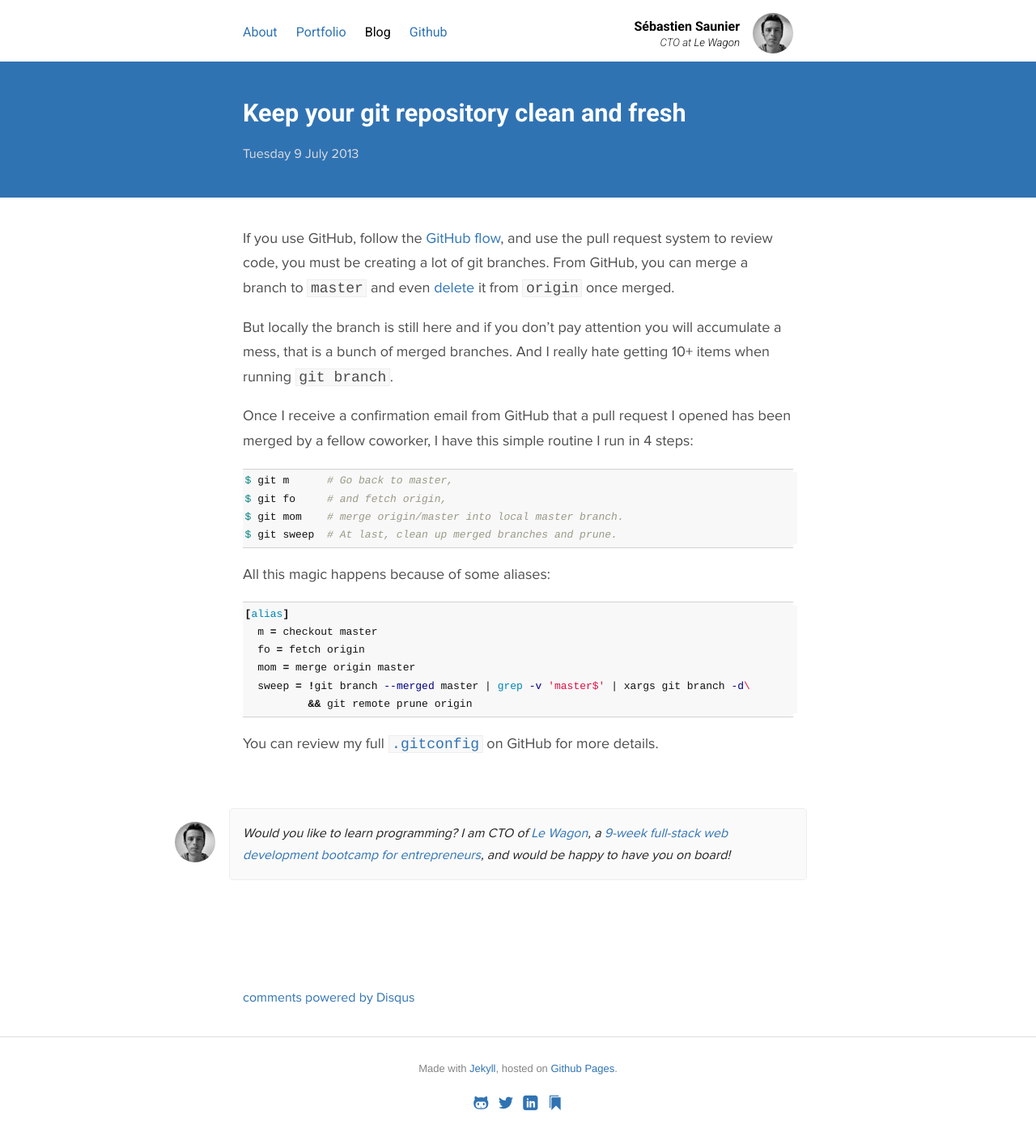
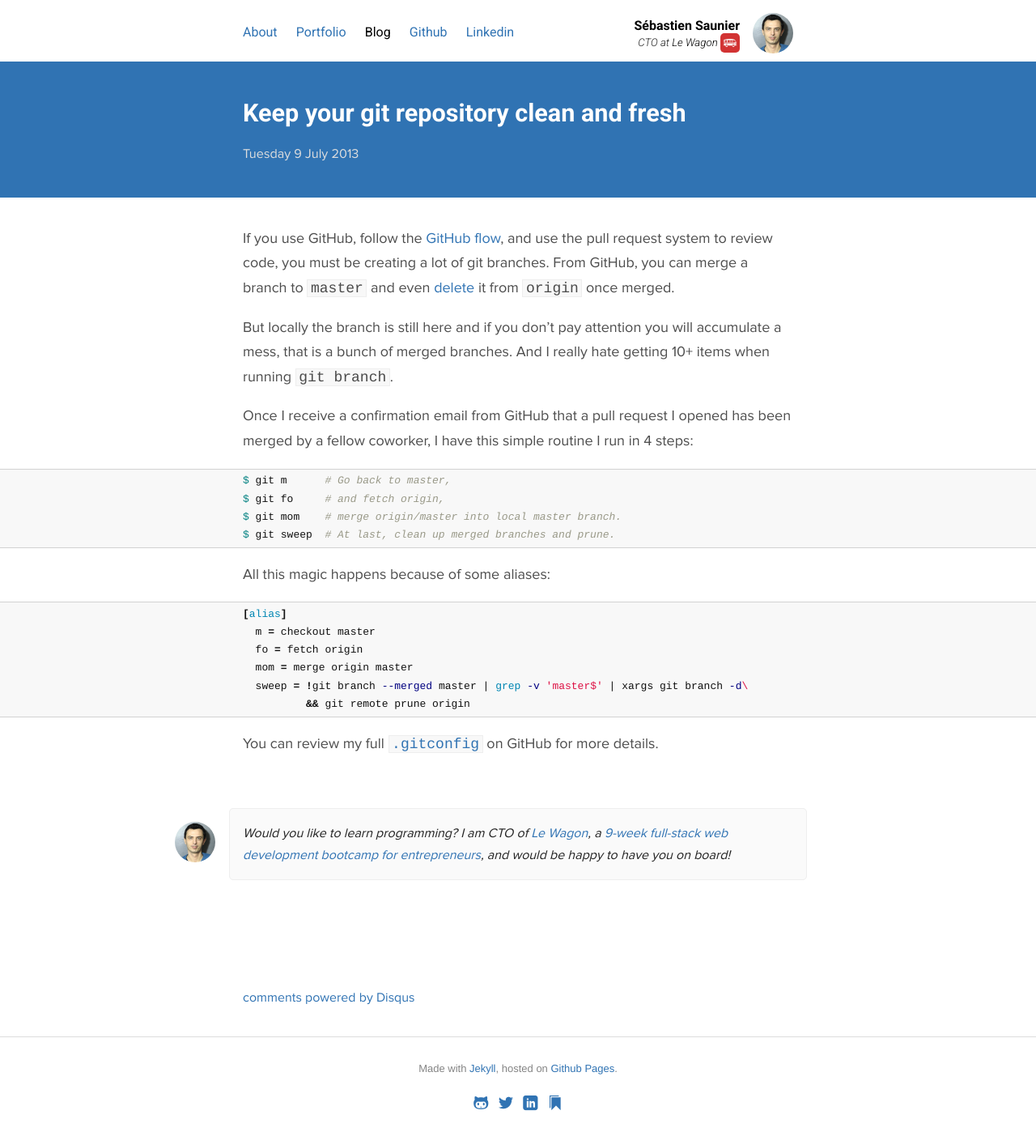
Before and after one commit to ssaunier/ssaunier.github.io, a Jekyll site: the page built from _posts/2013-07-09-keep-your-git-repository-clean-and-fresh.markdown, in a window 1280 px wide. Shown: the whole page at 81% size. Built offline with Jekyll 4.4.1, drawn with Linux system fonts in a browser that asks for light colours; Markdown is read by kramdown in place of the engine named in the settings; comment, search, counter and statistics services are not loaded.

```diff
--- /dev/null
+++ b/Gemfile
@@ -0,0 +1,4 @@
+source "https://rubygems.org"
+ruby "2.4.2"
+
+gem 'github-pages', group: :jekyll_plugins
--- a/_config.yml
+++ b/_config.yml
@@ -1,17 +1,8 @@
-title: Sébastien Saunier
-
-# Overriden by GitHub Pages: https://help.github.com/articles/using-jekyll-with-pages#configuring-jekyll
-safe: true
-lsi: false
-markdown: redcarpet
-redcarpet:
-  extensions: ["no_intra_emphasis", "fenced_code_blocks", "autolink", "tables", "with_toc_data"]
-
 # Keybase
 include:
   - .well-known
 
 # White-listed plugins
-gems:
+plugins:
   - jekyll-sitemap
   - jekyll-redirect-from
--- a/_layouts/default.html
+++ b/_layouts/default.html
@@ -41,6 +41,7 @@
         <a class="{% if page.category == 'portfolio' %} selected {% endif %}" href="/portfolio/">Portfolio</a>
         <a class="{% if page.category == 'blog' %} selected {% endif %}" href="/blog/">Blog</a>
         <a href="https://github.com/ssaunier">Github</a>
+        <a href="https://www.linkedin.com/in/sebastiensaunier/">Linkedin</a>
         <!-- <a class="{% if page.category == 'contact' %} selected {% endif %} contact" href="/contact/">Contact</a> -->
         <!-- <a href="https://www.officehour.fr/ssaunier" target="_blank">Contact</a> -->
       </nav>
@@ -56,6 +57,9 @@
                 <!-- <a href="/">Startup Technical Coach</a> -->
                 CTO at <a href="http://www.lewagon.com" target="_blank">Le Wagon</a>
               {% endif %}
+              <a href="http://www.lewagon.com" target="_blank">
+                <img class="lewagon-logo" src="/images/le_wagon_logo.jpg" alt="Le Wagon">
+              </a>
             </em>
           </small>
         </div>
--- a/css/site.css
+++ b/css/site.css
@@ -225,7 +225,7 @@ article .post {
   color: rgba(0, 0, 0, 0.7);
 }
 
-.post > .highlight {
+.post .highlighter-rouge {
   max-width: 100% !important;
   word-wrap: break-word;
 }
@@ -236,7 +236,7 @@ article .post {
     margin-right: 18px !important;
     width: auto !important;
   }
-  .post > .highlight {
+  .post .highlighter-rouge {
     margin-left: 0 !important;
     margin-right: 0 !important;
   }
@@ -290,6 +290,14 @@ nav a.selected:hover {
   max-width: 50px;
   vertical-align: -9px;
   margin-left: 12px;
+}
+
+.lewagon-logo {
+  height: 24px;
+  width: 24px;
+  vertical-align: -8px;
+  border-radius: 5px;
+  overflow: hidden;
 }
 
 .links {
@@ -535,6 +543,10 @@ img {
   width: 100%;
 }
 
+.gist table td {
+  border: none;
+}
+
 .book-me {
   float: right;
   margin-top: -3px;
--- a/fr/index.html
+++ b/fr/index.html
@@ -50,7 +50,7 @@ description: Sébastien Saunier aide les fondateurs non technique pour créer le
   <p>
     Mes outils sont :
     <a href="http://rubyonrails.org/"><strong>Ruby on Rails</strong></a>,
-    <a href="http://pivotaltracker.com/">Pivotal Tracker</a>,
+    <a href="https://github.com/ssaunier">GitHub</a>,
     un <a href="https://www.apple.com/macbook-pro/">Macbook Pro</a>,
     <a href="http://www.sublimetext.com/">Sublime</a>
     et le <a href="https://github.com/ssaunier/dotfiles">shell</a>.
--- a/index.html
+++ b/index.html
@@ -39,7 +39,7 @@ description: Sébastien Saunier helps non-technical founders start business, bui
 
   <p>
     My tool belt: <a href="http://rubyonrails.org/"><strong>Ruby on Rails</strong></a>,
-    <a href="http://pivotaltracker.com/">Pivotal Tracker</a>,
+    <a href="https://github.com/ssaunier">GitHub</a>,
     a <a href="https://www.apple.com/macbook-pro/">Macbook Pro</a>,
     <a href="http://www.sublimetext.com/">Sublime</a>
     and a lot of <a href="https://github.com/ssaunier/dotfiles">command line</a>.
```
Also changed, not shown: Gemfile.lock (added), images/le_wagon_logo.jpg (added), images/sebastien_saunier.jpg, 2 other files.
